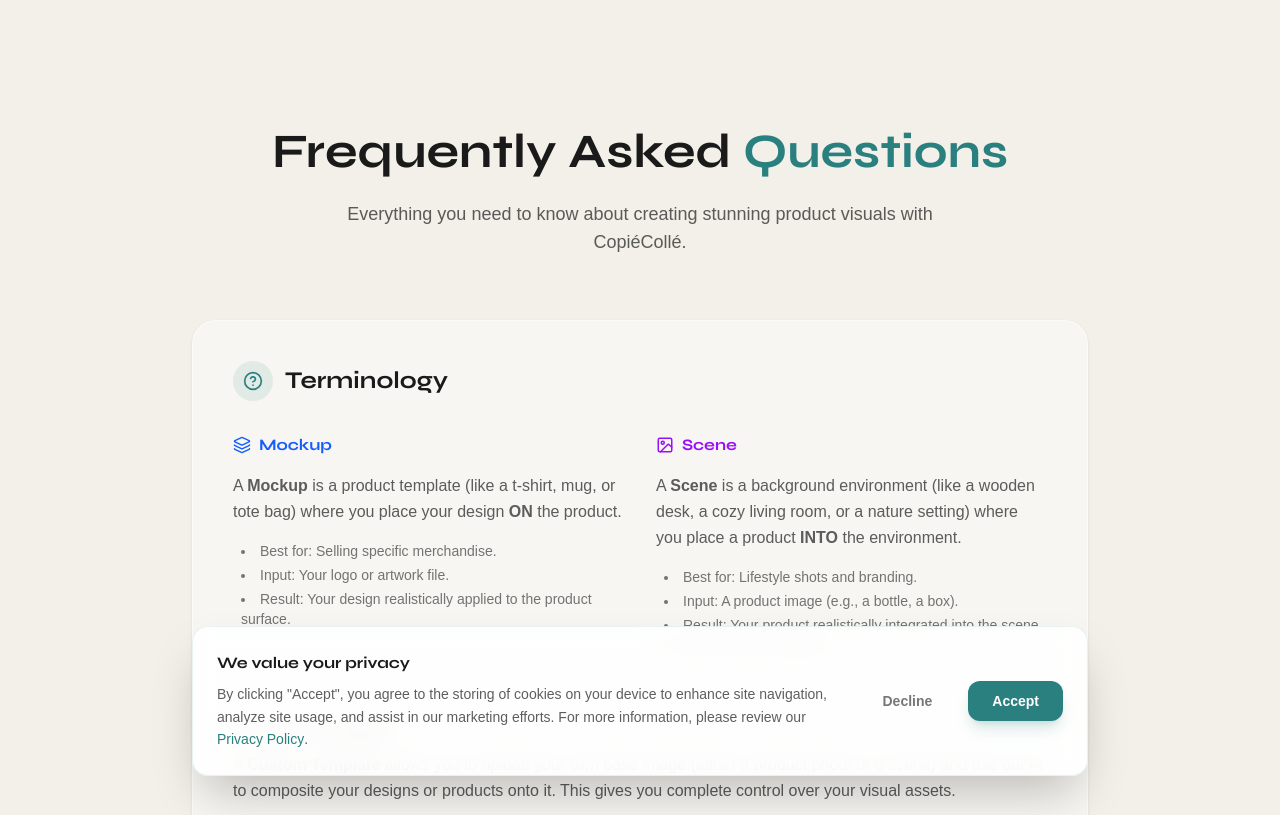
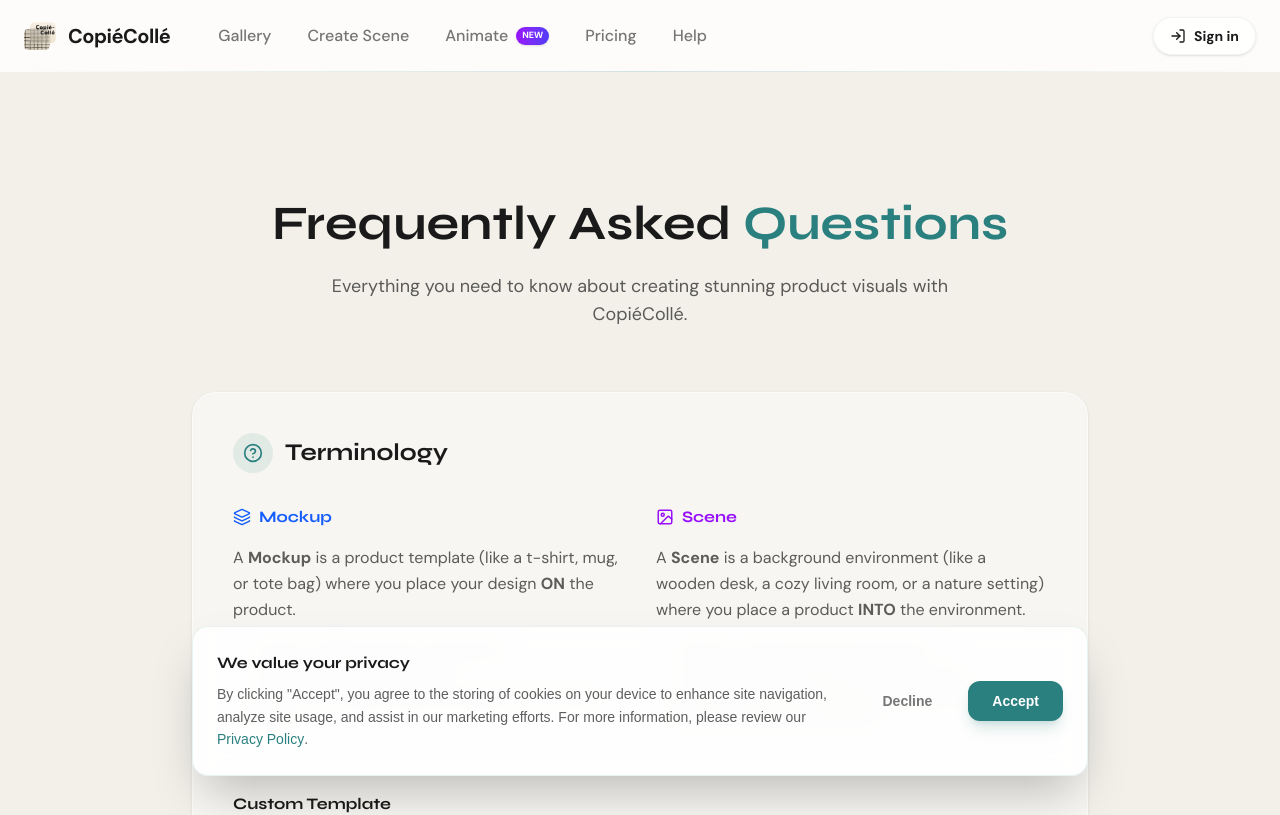
Before and after one commit to fran6will/mockups, a Next.js app: page /faq in a window 1280 px wide. Shown: the top 815 px of the page. Built offline with nearby package versions, Linux system fonts and the light colour scheme; no server answers.

Commit message:
fix: restore missing header to faq page

```diff
--- a/src/app/faq/page.tsx
+++ b/src/app/faq/page.tsx
@@ -2,6 +2,8 @@ import React from 'react';
 import { Metadata } from 'next';
 import Link from 'next/link';
 import { HelpCircle, Layers, Image as ImageIcon, CreditCard, AlertCircle } from 'lucide-react';
+
+import Header from '@/components/ui/Header';
 
 export const metadata: Metadata = {
     title: 'FAQ & How-to | CopiéCollé',
@@ -11,7 +13,9 @@ export const metadata: Metadata = {
 
 export default function FAQPage() {
     return (
-        <main className="min-h-screen pt-32 pb-20 px-6">
+        <div className="min-h-screen font-sans text-ink bg-cream">
+            <Header />
+            <main className="pt-32 pb-20 px-6">
                 <div className="max-w-4xl mx-auto">
                     {/* Header */}
                     <div className="text-center mb-16">
@@ -160,5 +164,6 @@ export default function FAQPage() {
                     </div>
                 </div>
             </main>
+        </div>
     );
 }
```
Lines whose indentation alone changed are shown as unchanged.
